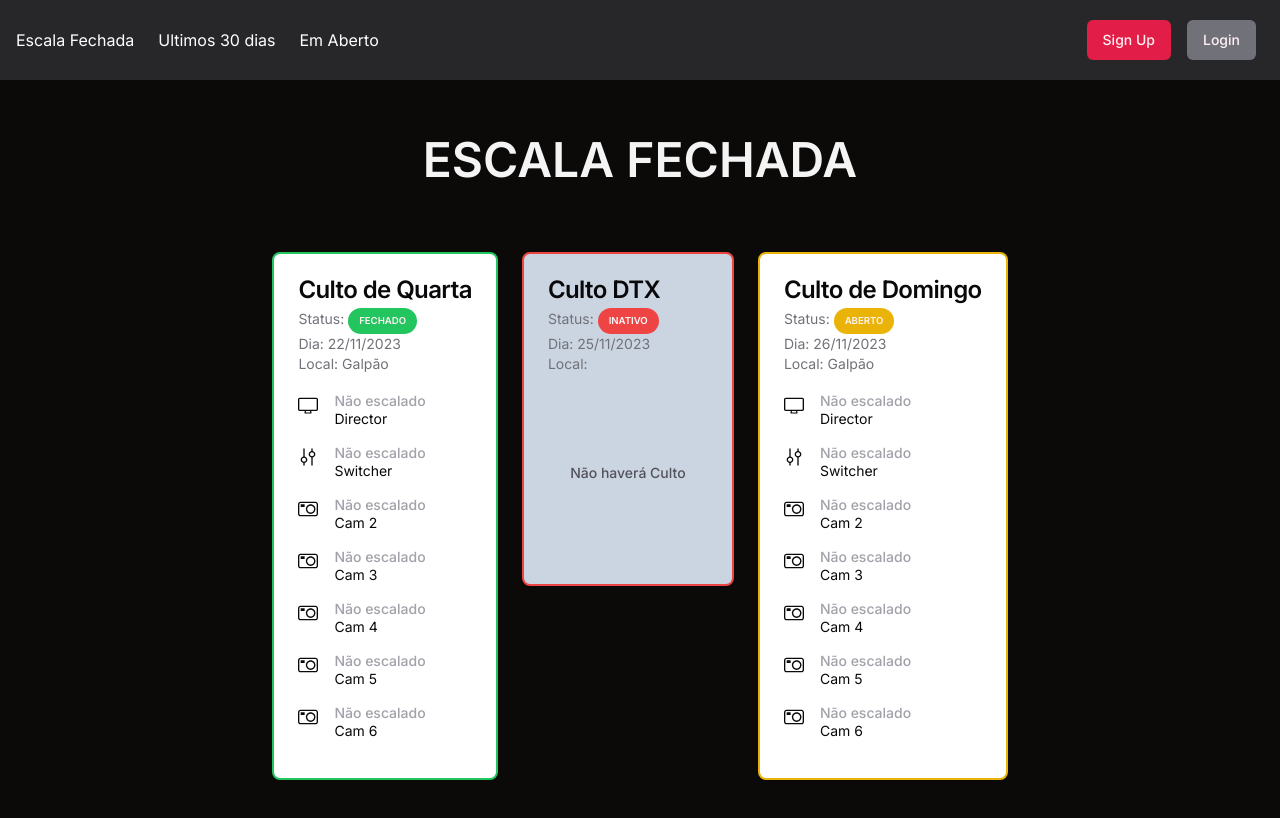
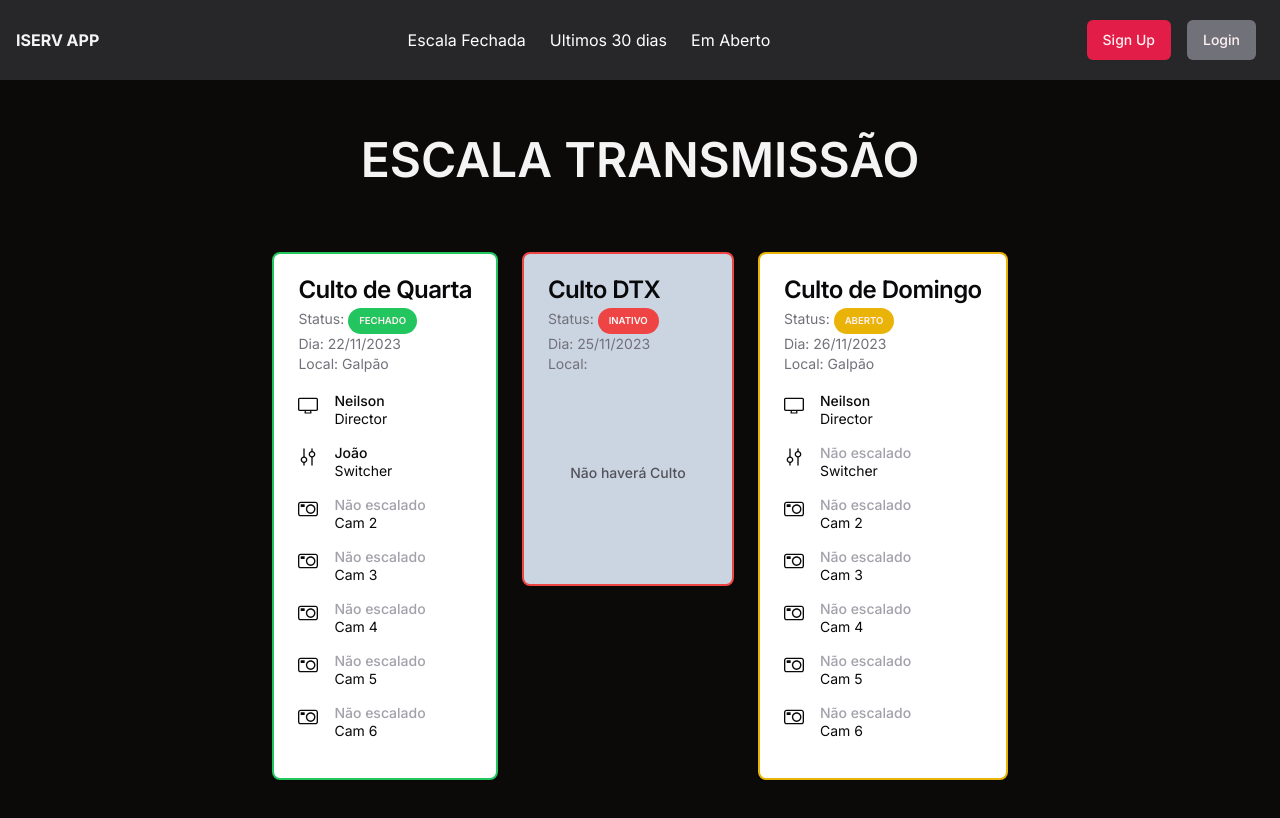
Before and after one commit to Dev-JosemarJunior/TransmissaoPIBB, a Next.js app: page / in a window 1280 px wide. Shown: the top 818 px of the page. Built offline with nearby package versions, Linux system fonts and the light colour scheme.

Commit message:
fix: ajustes no header e servicecard para receber props

```diff
--- a/src/app/page.tsx
+++ b/src/app/page.tsx
@@ -13,12 +13,12 @@ export default function Home() {
   return (
     <main className="min-h-screen">
       <h1 className="my-14 text-center text-3xl uppercase text-zinc-100 font-semibold bold md:text-5xl">
-        Escala Fechada
+        Escala Transmissão
       </h1>
       <div className=" flex flex-col items-start justify-center px-24 md:flex-row ">
-        <ServiceCard serviceTitle={"Culto de Quarta"} serviceStatus={"FECHADO"} serviceDate={"22/11/2023"} servicePlace={"Galpão"}  />
-        <ServiceCard serviceTitle={"Culto DTX"} serviceStatus={"INATIVO"} serviceDate={"25/11/2023"} />
-        <ServiceCard serviceTitle={"Culto de Domingo"} serviceStatus={"ABERTO"} serviceDate={"26/11/2023"} servicePlace={"Galpão"} />
+        <ServiceCard serviceTitle={"Culto de Quarta"} serviceStatus={"FECHADO"} serviceDate={"22/11/2023"} servicePlace={"Galpão"} directorUser={test.directorUser} switcherUser={test.switcherUser} />
+        <ServiceCard serviceTitle={"Culto DTX"} serviceStatus={"INATIVO"} serviceDate={"25/11/2023"} directorUser={"Neilson"}/>
+        <ServiceCard serviceTitle={"Culto de Domingo"} serviceStatus={"ABERTO"} serviceDate={"26/11/2023"} servicePlace={"Galpão"} directorUser={"Neilson"}/>
       </div>
     </main>
   );
--- a/src/components/servicecard2.tsx
+++ b/src/components/servicecard2.tsx
@@ -19,9 +19,7 @@ interface ServiceInfoProps {
   serviceStatus: String;
   serviceDate: String;
   servicePlace?: String;
-}
 
-interface UsersInfoProps {
   directorUser: String;
   switcherUser?: String;
   cam2User?: String;
@@ -37,11 +35,10 @@ interface UsersInfoProps {
 }
 
 export function ServiceCard(
-  serviceProps: ServiceInfoProps,
-  usersProps: UsersInfoProps,
+  serviceProps: ServiceInfoProps
 ) {
 
-  function buildCardUserInfo() {
+  function buildCardUserInfo(usersProps: ServiceInfoProps,) {
     return (
       <CardContent className="grid gap-1">
         <div className="-mx-2 flex items-start space-x-4 rounded-md p-2 transition-all hover:bg-accent hover:text-accent-foreground">
@@ -185,8 +182,7 @@ export function ServiceCard(
   }
 
   function handleServiceCard(
-    serviceProps: ServiceInfoProps,
-    usersProps: UsersInfoProps,
+    serviceProps: ServiceInfoProps
   ) {
     if (serviceProps.serviceStatus == "INATIVO") {
       return (
@@ -225,7 +221,7 @@ export function ServiceCard(
               Local: {serviceProps.servicePlace}
             </CardDescription>
           </CardHeader>
-          {buildCardUserInfo()}
+          {buildCardUserInfo(serviceProps)}
         </Card>
       );
     } else if (serviceProps.serviceStatus == "FECHADO") {
@@ -241,7 +237,7 @@ export function ServiceCard(
               Local: {serviceProps.servicePlace}
             </CardDescription>
           </CardHeader>
-          {buildCardUserInfo(usersProps)}
+          {buildCardUserInfo(serviceProps)}
         </Card>
       );
     } else if (serviceProps.serviceStatus == "CONCLUIDO") {
@@ -257,7 +253,7 @@ export function ServiceCard(
               Local: {serviceProps.servicePlace}
             </CardDescription>
           </CardHeader>
-          {buildCardUserInfo(usersProps)}
+          {buildCardUserInfo(serviceProps)}
         </Card>
       );
     } else {
@@ -269,5 +265,5 @@ export function ServiceCard(
     }
   }
 
-  return <div>{handleServiceCard(serviceProps, usersProps)}</div>;
+  return <div>{handleServiceCard(serviceProps)}</div>;
 }
--- a/src/components/ui/header.tsx
+++ b/src/components/ui/header.tsx
@@ -9,7 +9,7 @@ const Header = () => {
       <div className="sticky top-0 h-20 w-full bg-zinc-800">
         <div className="container mx-auto h-full px-4">
           <div className="flex h-full items-center justify-between">
-            {/* <Logo /> */}
+            <p className="text-s font-bold text-zinc-100 uppercase">IServ App</p>
             <ul className="hidden gap-x-6 text-white md:flex">
               <li>
                 <Link href="/">
```
